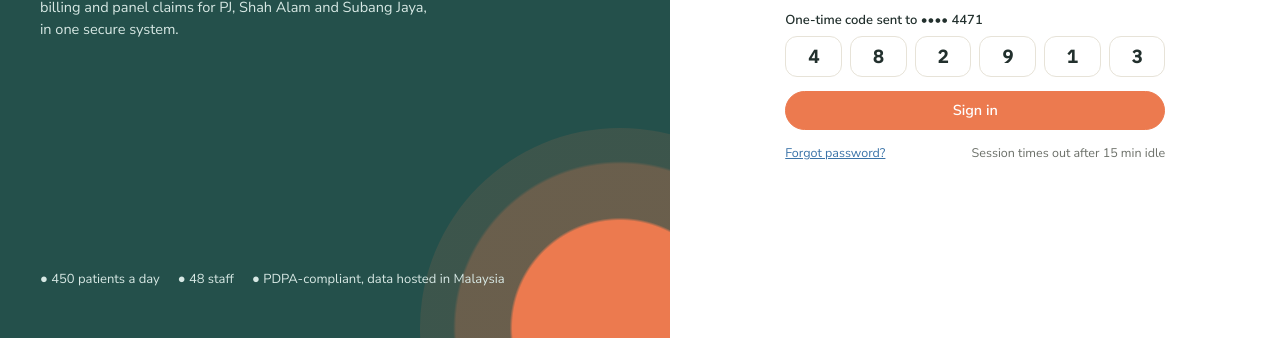
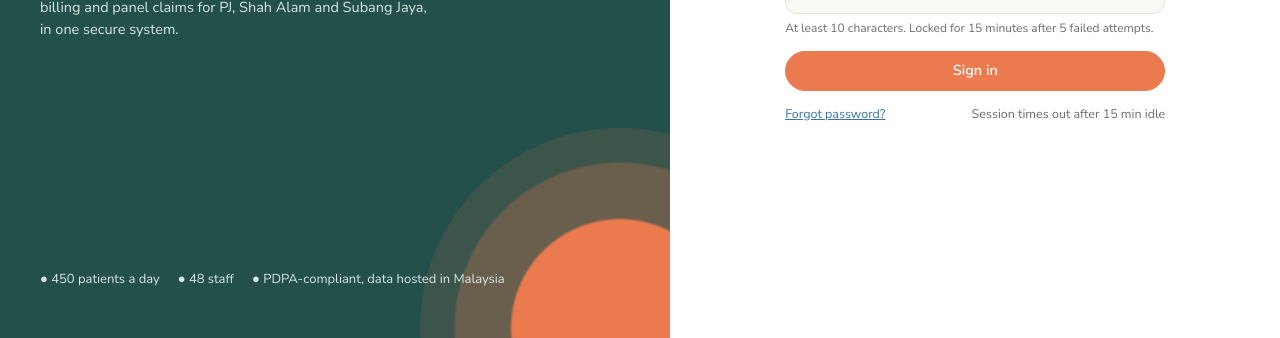
Before and after one commit to ahymalhkymy99-dev/sunrisecare-cms, a plain HTML site: page index.html in a window 1280 px wide. Shown: the part 462-800 px from the top of the page. Drawn offline with nearby package versions, Linux system fonts and the light colour scheme.

Commit message:
Update index.html

```diff
--- a/index.html
+++ b/index.html
@@ -229,7 +229,6 @@ function vLogin(){return `<div class="login"><section class="art"><div class="br
  <div class="seg" role="tablist">${["Staff","Patient","Head office"].map(r=>`<button type="button" data-lr="${r}" class="${S.loginRole===r?"on":""}">${r}</button>`).join("")}</div>
  <div class="f"><label for="uid">${S.loginRole==="Patient"?"IC / passport number":"Staff ID"} <span class="req">*</span></label><input id="uid" value="${S.loginRole==="Patient"?"880412-14-5523":"SFC-R0217"}" autocomplete="username"></div>
  <div class="f"><label for="pw">Password <span class="req">*</span></label><input id="pw" type="password" value="password123" autocomplete="current-password"><span class="hint">At least 10 characters. Locked for 15 minutes after 5 failed attempts.</span></div>
- <div class="f"><label>One-time code sent to •••• 4471</label><div class="otp">${"482913".split("").map((d,i)=>`<input id="otp${i}" maxlength="1" inputmode="numeric" value="${d}" aria-label="Digit ${i+1}">`).join("")}</div></div>
  <button class="btn pri" type="submit">Sign in</button><div class="row note"><a href="#login" style="color:var(--info)">Forgot password?</a><span class="sp"></span><span>Session times out after 15 min idle</span></div></form></section></div>`}
 
 /* ---------- TODAY (reception dashboard) ---------- */
```
